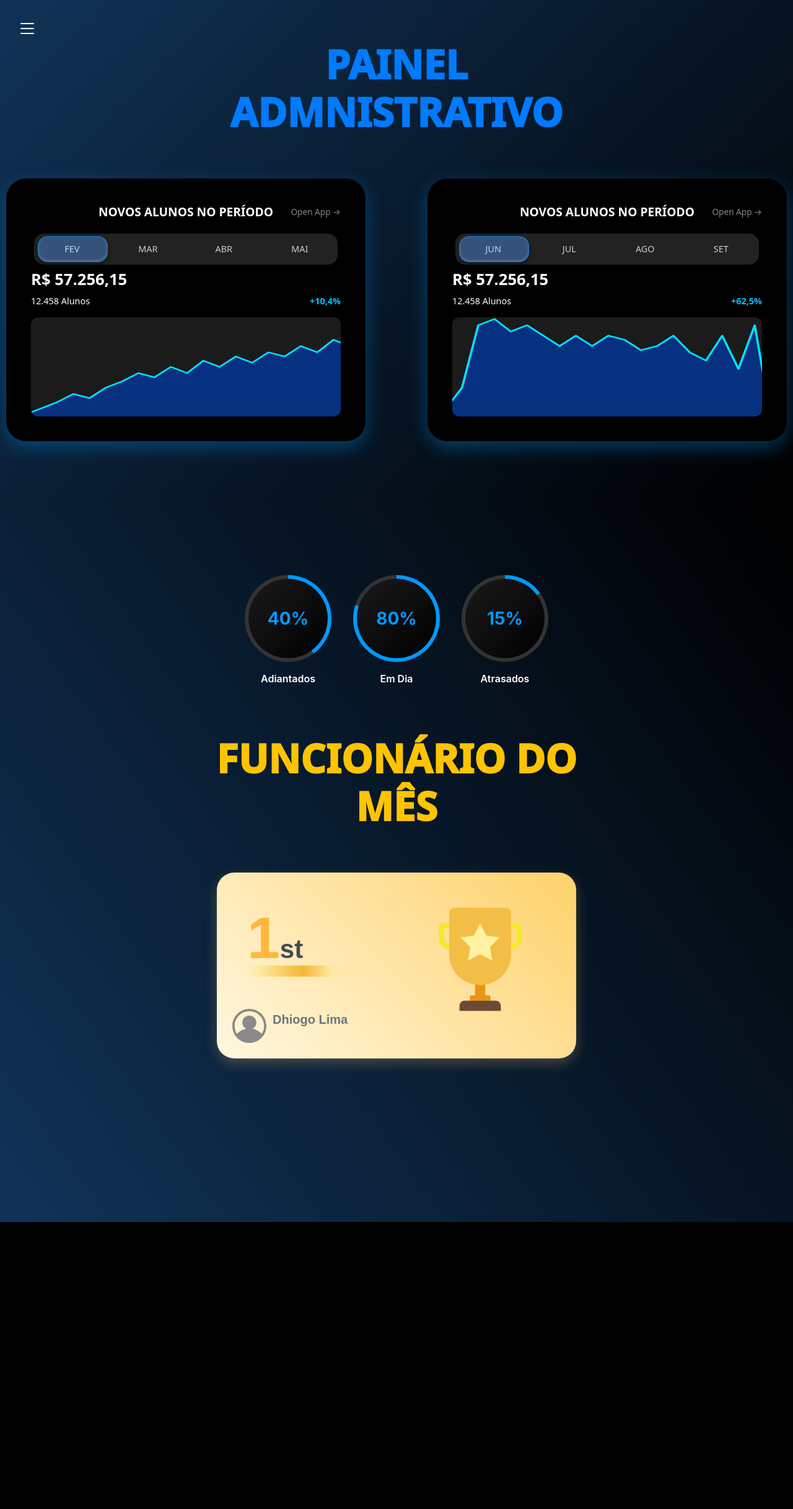
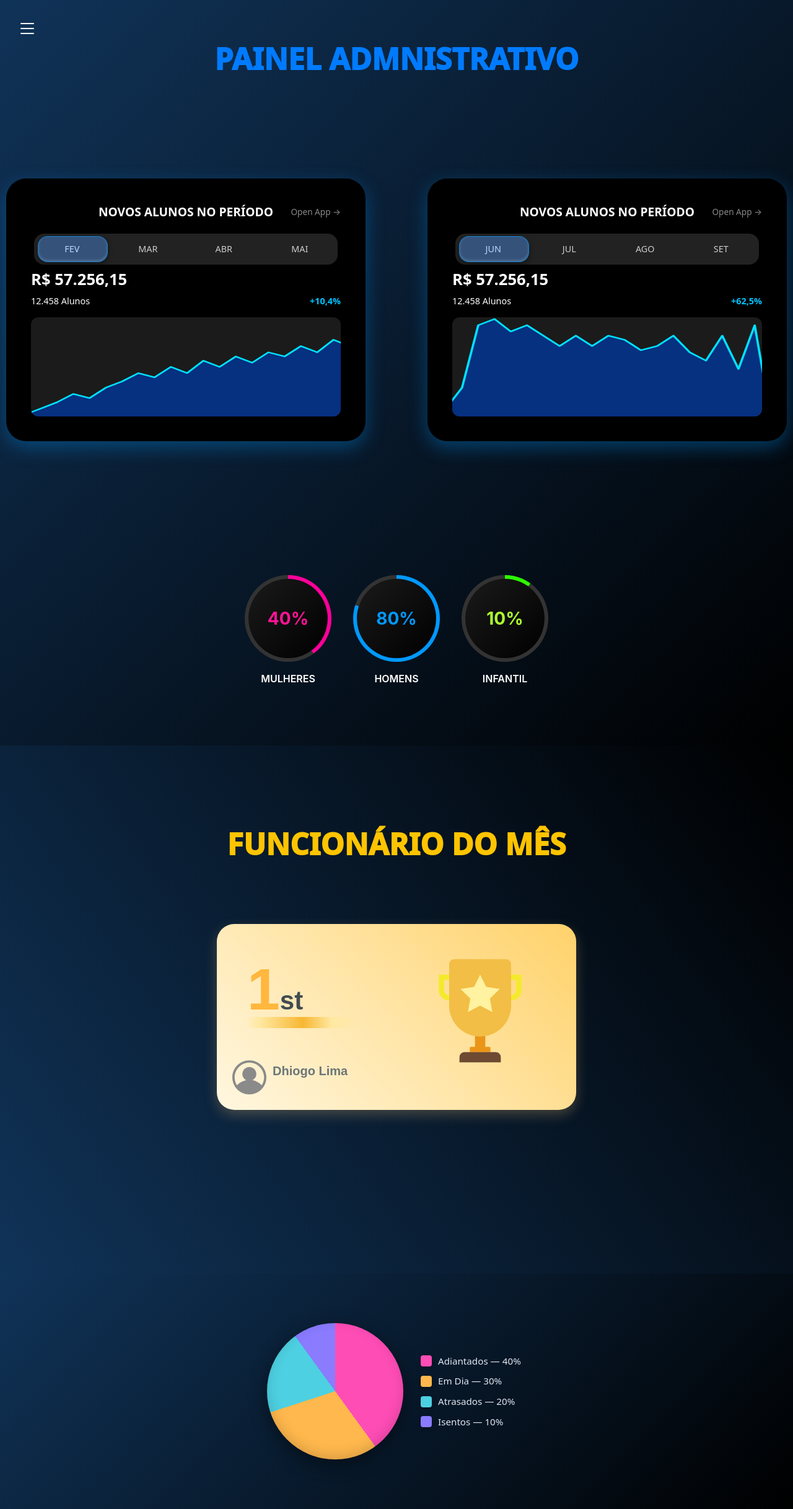
Before and after one commit to GabrielT27/TechFit, a PHP site: page /pagAdm.html in a window 1280 px wide. Shown: the whole page at 62% size. Before the commit the page ends 1972 px from the top, so only its background shows below. Run offline with PHP 8.4, Linux system fonts and the light colour scheme.

Commit message:
adicionando gráfico pizza.

```diff
--- a/pagAdm.css
+++ b/pagAdm.css
@@ -47,7 +47,7 @@ button:hover {
   display: flex;
   justify-content: center;
   align-items: center;
-  height: 100vh;
+  height: 150hv;
   background: linear-gradient(135deg, #103358, #000000);
 }
 
@@ -92,7 +92,7 @@ button:hover {
   transform: translateX(-50%);
   color: #007BFF;
   font-weight: 1000;
-  font-size: 4rem;
+  font-size: 3rem;
 
 }
 
@@ -116,12 +116,12 @@ button:hover {
 
 .func {
   position: absolute;
-  top: 20REM; /* distância do topo */
+  top: 8REM; /* distância do topo */
   left: 50%;
   transform: translateX(-50%);
   color: #ffc400;
   font-weight: 1000;
-  font-size: 4rem;
+  font-size: 3rem;
 
 }
 
@@ -400,6 +400,49 @@ button:hover {
   color: #0099ff;
 }
 
+.circlef {
+  width: 140px;
+  height: 140px;
+  border-radius: 50%;
+  background: conic-gradient(
+    #ff0099 calc(var(--percent) * 3.6deg),
+    #333333 0deg
+  );
+  display: flex;
+  justify-content: center;
+  align-items: center;
+  transition: transform 0.4s ease, filter 0.4s ease;
+  cursor: pointer;
+  padding: 4px;
+}
+
+.circlef:hover {
+  transform: scale(1.1);
+  filter: drop-shadow(0px 0px 15px rgb(255, 66, 239));
+}
+
+.circleinf {
+  width: 140px;
+  height: 140px;
+  border-radius: 50%;
+  background: conic-gradient(
+    #2df800 calc(var(--percent) * 3.6deg),
+    #333333 0deg
+  );
+  display: flex;
+  justify-content: center;
+  align-items: center;
+  transition: transform 0.4s ease, filter 0.4s ease;
+  cursor: pointer;
+  padding: 4px;
+}
+
+.circleinf:hover {
+  transform: scale(1.1);
+  filter: drop-shadow(0px 0px 15px rgb(17, 248, 0));
+}
+
+
 
 
 
@@ -417,7 +460,7 @@ button:hover {
   overflow: visible;                 /* ➜ deixa animação aparecer melhor */
 
   cursor: pointer;
-  margin-top: 34rem;
+  margin-top: 14rem;
 }
 
 .cards:hover {
@@ -598,6 +641,85 @@ button:hover {
 }
 
 
+:root{
+  /* percent values (must sum 100) */
+  --p1: 40;
+  --p2: 30;
+  --p3: 20;
+  --p4: 10;
+
+  /* colors for slices */
+  --c1: #ff4db6; /* rosa */
+  --c2: #ffb84d; /* laranja */
+  --c3: #4dd0e1; /* cyan */
+  --c4: #8a7bff; /* roxo */
+
+  /* size */
+  --size: 220px;
+  --donut-size: 66px; /* inner hole */
+}
+
+.chart-wrap{
+  display:flex;
+  gap: 28px;
+  align-items:center;
+  flex-wrap:wrap;
+  justify-content:center;
+}
+
+/* The pie / donut */
+.pie {
+  width: var(--size);
+  height: var(--size);
+  border-radius: 50%;
+  background:
+    conic-gradient(
+      var(--c1) 0 calc(var(--p1) * 1%),
+      var(--c2) calc(var(--p1) * 1%) calc((var(--p1) + var(--p2)) * 1%),
+      var(--c3) calc((var(--p1) + var(--p2)) * 1%) calc((var(--p1) + var(--p2) + var(--p3)) * 1%),
+      var(--c4) calc((var(--p1) + var(--p2) + var(--p3)) * 1%) 100%
+    );
+  position: relative;
+  display: grid;
+  place-items: center;
+  box-shadow: 0 8px 30px rgba(0,0,0,0.45), inset 0 -6px 20px rgba(0,0,0,0.15);
+  transition: transform .28s ease;
+}
+
+.pie:hover{ transform: scale(1.04); }
+
+
+
+/* legend */
+.legend{
+  display:flex;
+  flex-direction:column;
+  gap:10px;
+  min-width:170px;
+}
+
+.legend .item{
+  display:flex;
+  gap:10px;
+  align-items:center;
+  font-size:0.95rem;
+  color: #dfe7f3;
+}
+
+.legend .swatch{
+  width:18px;
+  height:18px;
+  border-radius:4px;
+  flex:0 0 18px;
+  box-shadow: 0 2px 6px rgba(0,0,0,0.4);
+}
+
+/* small responsive tweak */
+@media (max-width:520px){
+  :root{ --size: 170px; --donut-size: 54px; }
+  .legend{ min-width: 140px; font-size:0.9rem; }
+}
+
 
 
 
--- a/pagAdm.html
+++ b/pagAdm.html
@@ -293,12 +293,12 @@
 <div class="circle-container">
 
   <div class="circle-card">
-    <div class="circle" style="--percent: 40;">
+    <div class="circlef" style="--percent: 40;">
       <div class="inner">
-        <span>40%</span>
+        <span style="color: deeppink;">40%</span>
       </div>
     </div>
-    <p class="label">Adiantados</p>
+    <p class="label">MULHERES</p>
   </div>
 
   <div class="circle-card">
@@ -307,16 +307,16 @@
         <span>80%</span>
       </div>
     </div>
-    <p class="label">Em Dia</p>
+    <p class="label">HOMENS</p>
   </div>
 
   <div class="circle-card">
-    <div class="circle" style="--percent: 15;">
+    <div class="circleinf" style="--percent: 10;">
       <div class="inner">
-        <span>15%</span>
+        <span style="color: greenyellow;">10%</span>
       </div>
     </div>
-    <p class="label">Atrasados</p>
+    <p class="label">INFANTIL</p>
   </div>
 
 </div>
@@ -328,7 +328,7 @@
 
 <div class="noss">
 
-  <h1 class="func" style="margin-top: 4rem; text-align: center;">FUNCIONÁRIO DO MÊS</h1>
+  <h1 class="func" style="margin-top: 0rem; text-align: center;">FUNCIONÁRIO DO MÊS</h1>
 
   <div class="cards">
     <div class="outlinePage">
@@ -483,6 +483,27 @@
 
 </div>
 
+<div class="nos" style="padding: 5rem;">
+
+  <div class="chart-wrap" role="img" aria-label="Gráfico de pizza mostrando porcentagens: 40%, 30%, 20%, 10%">
+
+    <!-- Pie / Donut -->
+    <div class="pie">
+
+
+
+    </div>
+
+    <!-- Legend -->
+    <div class="legend" aria-hidden="false">
+      <div class="item"><span class="swatch" style="background:var(--c1)"></span> <span>Adiantados — 40%</span></div>
+      <div class="item"><span class="swatch" style="background:var(--c2)"></span> <span>Em Dia — 30%</span></div>
+      <div class="item"><span class="swatch" style="background:var(--c3)"></span> <span>Atrasados — 20%</span></div>
+      <div class="item"><span class="swatch" style="background:var(--c4)"></span> <span>Isentos — 10%</span></div>
+    </div>
+  </div>
+  </div>
+
 
 
 
```
